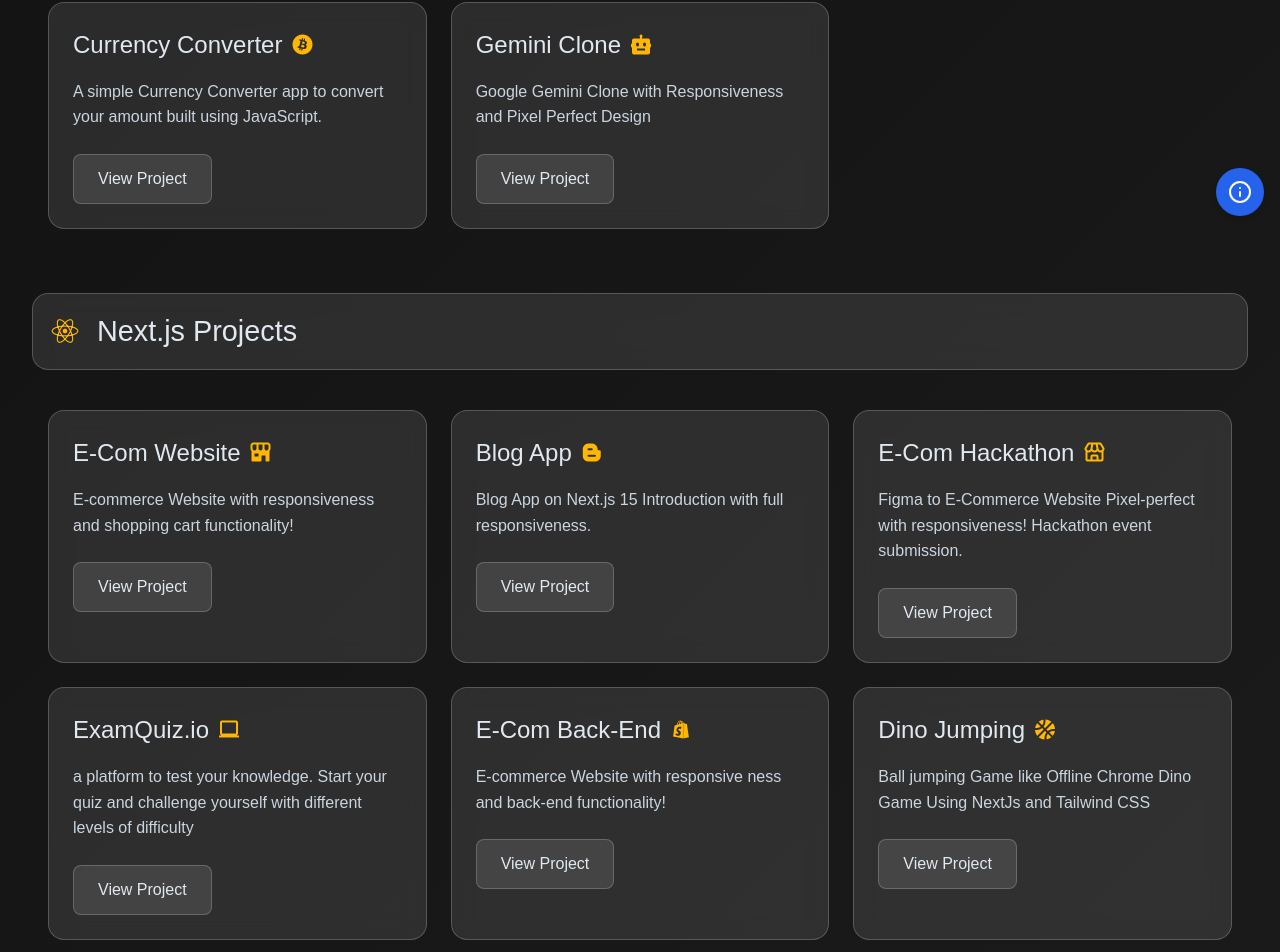
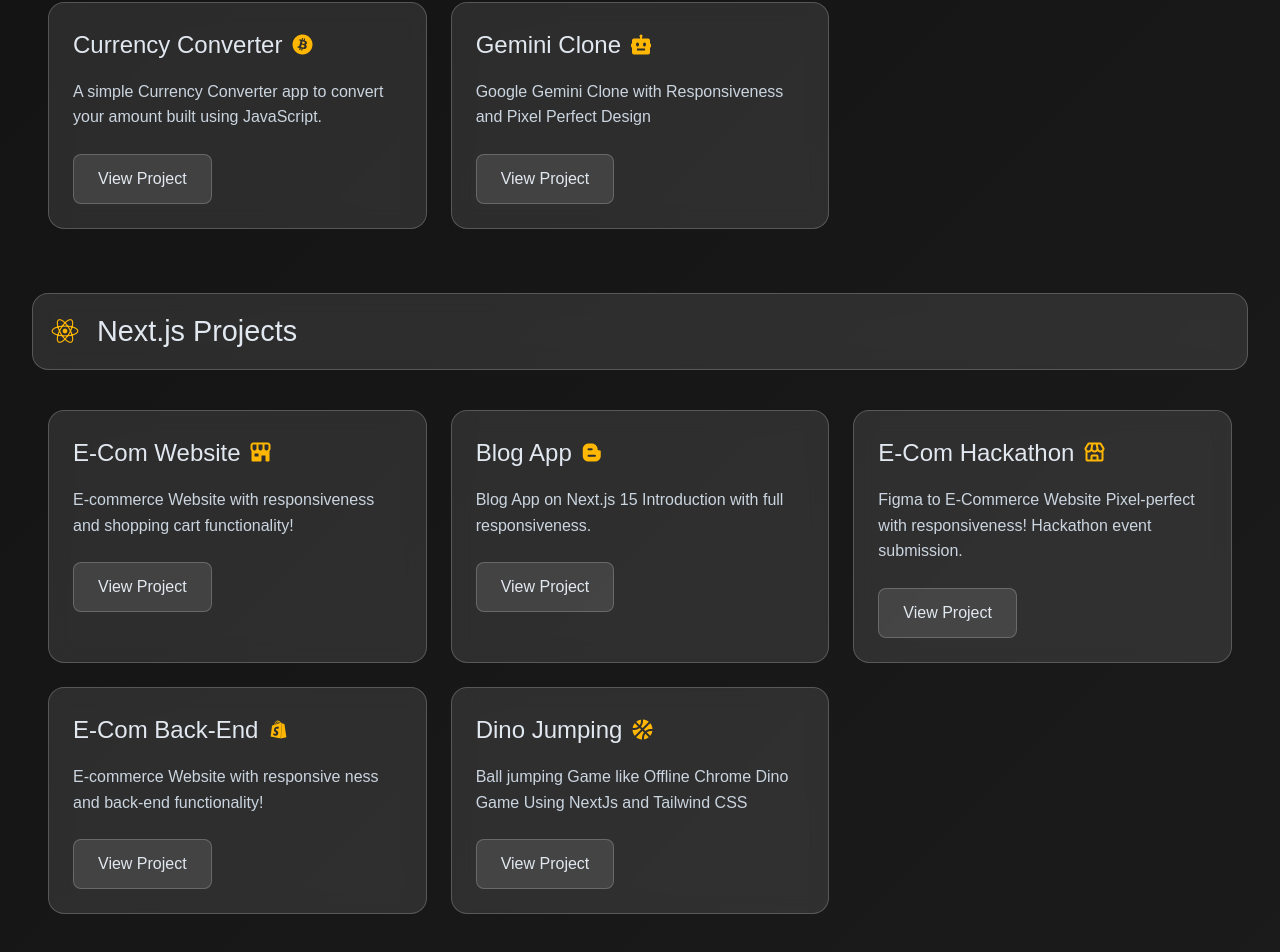
Before and after one commit to MuhammadSamad30/Portfolio-Next.js, a Next.js app: page /projects in a window 1280 px wide. Shown: the part 568-1520 px from the top of the page. Built offline with nearby package versions, Linux system fonts and the light colour scheme.

Commit message:
Portfolio-Next.js

```diff
--- a/app/layout.tsx
+++ b/app/layout.tsx
@@ -3,7 +3,6 @@ import localFont from "next/font/local";
 import "./globals.css";
 import Nav from "@/components/Nav";
 import Footer from "@/components/Footer";
-import ChatbotPopover from "@/components/ChatbotPopover";
 
 const geistSans = localFont({
   src: "./fonts/GeistVF.woff",
@@ -33,7 +32,6 @@ export default function RootLayout({
       >
         <Nav/>
         {children}
-        <ChatbotPopover/>
         <Footer/>
       </body>
     </html>
--- a/components/AllProjects.tsx
+++ b/components/AllProjects.tsx
@@ -15,11 +15,9 @@ const Project1 = () => {
 
   const nextJsProjects = projectsData.filter((project) =>
     [
-      "MindMate AI Chatbot",
       "E-Com Website",
       "Blog App",
       "E-Com Hackathon",
-      "ExamQuiz.io",
       "E-Com Back-End",
       "Dino Jumping",
     ].includes(project.title)
--- a/components/ChatbotPopover.module.css
+++ /dev/null
@@ -1,60 +0,0 @@
-.floating {
-    position: fixed;
-    bottom: 16px;
-    right: 16px;
-    z-index: 50;
-  }
-
-  .floatingButton {
-    background-color: #2563eb;
-    color: white;
-    padding: 12px;
-    border-radius: 50%;
-    border: none;
-    box-shadow: 0 4px 6px rgba(0, 0, 0, 0.1);
-    cursor: pointer;
-    transition: background-color 0.2s ease;
-  }
-
-  .floatingButton:hover {
-    background-color: #1d4ed8;
-  }
-
-  .popover {
-    margin-top: 8px;
-    background-color: #ffffff;
-    border-radius: 8px;
-    box-shadow: 0 10px 15px rgba(0, 0, 0, 0.1);
-    width: 90vw;
-    height: 70vh;
-    position: relative;
-  }
-
-  @media (min-width: 640px) {
-    .popover {
-      width: 384px;
-      height: 600px;
-    }
-  }
-
-  .closeButton {
-    position: absolute;
-    top: 8px;
-    right: 8px;
-    color: #6b7280;
-    background: none;
-    border: none;
-    cursor: pointer;
-    transition: color 0.2s ease;
-  }
-
-  .closeButton:hover {
-    color: #374151;
-  }
-
-  .iframeContainer {
-    width: 100%;
-    height: 100%;
-    border-radius: 8px;
-    overflow: hidden;
-  }
--- a/components/ChatbotPopover.tsx
+++ /dev/null
@@ -1,63 +0,0 @@
-"use client";
-import React, { useState } from "react";
-import styles from "./ChatbotPopover.module.css";
-
-const ChatbotPopover: React.FC = () => {
-  const [isOpen, setIsOpen] = useState(false);
-
-  return (
-    <div className={styles.floating}>
-      <button
-        onClick={() => setIsOpen(!isOpen)}
-        className={styles.floatingButton}
-      >
-        <svg
-          xmlns="http://www.w3.org/2000/svg"
-          width="24"
-          height="24"
-          fill="none"
-          stroke="currentColor"
-          strokeWidth="2"
-          strokeLinecap="round"
-          strokeLinejoin="round"
-        >
-          <circle cx="12" cy="12" r="10" />
-          <line x1="12" y1="16" x2="12" y2="12" />
-          <line x1="12" y1="8" x2="12" y2="8" />
-        </svg>
-      </button>
-
-      {isOpen && (
-        <div className={styles.popover}>
-          <button
-            onClick={() => setIsOpen(false)}
-            className={styles.closeButton}
-          >
-            <svg
-              xmlns="http://www.w3.org/2000/svg"
-              width="20"
-              height="20"
-              fill="none"
-              stroke="currentColor"
-              strokeWidth="2"
-              strokeLinecap="round"
-              strokeLinejoin="round"
-            >
-              <line x1="6" y1="6" x2="14" y2="14" />
-              <line x1="6" y1="14" x2="14" y2="6" />
-            </svg>
-          </button>
-          <div className={styles.iframeContainer}>
-            <iframe
-              src="https://mindmate-ai-chatbot.vercel.app/chat-page"
-              title="MindMate AI Chatbot"
-              style={{ width: "100%", height: "100%", border: "none" }}
-            ></iframe>
-          </div>
-        </div>
-      )}
-    </div>
-  );
-};
-
-export default ChatbotPopover;
--- a/data/projectsData.tsx
+++ b/data/projectsData.tsx
@@ -59,14 +59,6 @@ export const projectsData = [
   },
   {
     id: 8,
-    title: "ExamQuiz.io",
-    description:
-      "a platform to test your knowledge. Start your quiz and challenge yourself with different levels of difficulty",
-    icon: "bx bx-laptop",
-    link: "https://exam-quiz-io-muhammad-samad.vercel.app/",
-  },
-  {
-    id: 9,
     title: "E-Com Back-End",
     description:
       "E-commerce Website with responsive ness and back-end functionality!",
@@ -74,7 +66,7 @@ export const projectsData = [
     link: "https://e-commerce-back-end-hackathon-by-samad.vercel.app/",
   },
   {
-    id: 10,
+    id: 9,
     title: "Dino Jumping",
     description:
       "Ball jumping Game like Offline Chrome Dino Game Using NextJs and Tailwind CSS",
@@ -82,7 +74,7 @@ export const projectsData = [
     link: "https://dino-clone-game-by-samad.vercel.app/",
   },
   {
-    id: 11,
+    id: 10,
     title: "Gemini Clone",
     description:
       "Google Gemini Clone with Responsiveness and Pixel Perfect Design",
@@ -90,14 +82,7 @@ export const projectsData = [
     link: "https://google-gemini-clone-by-samad.vercel.app/",
   },
   {
-    id: 12,
-    title: "MindMate AI Chatbot",
-    description: "A Next.js project with AI chatbot functionality.",
-    icon: "bx bxs-bot",
-    link: "https://mindmate-ai-chatbot.vercel.app/",
-  },
-  {
-    id: 13,
+    id: 11,
     title: "File converter Excel to CSV",
     description:
       "File converter Excel to CSV with responsive ness and back-end functionality! Using Streamlit",
@@ -105,7 +90,7 @@ export const projectsData = [
     icon: "bx bxs-file",
   },
   {
-    id: 14,
+    id: 12,
     title: "Unit Converter",
     description:
       "Ultimate Unit Converter: A powerful and intuitive unit conversion tool built with Python and Streamlit.",
@@ -113,7 +98,7 @@ export const projectsData = [
     icon: "bx bx-unite",
   },
   {
-    id: 15,
+    id: 13,
     title: "Password Strength",
     description:
       "Password Strength Checker — check, improve, and generate strong passwords easily!",
@@ -121,7 +106,7 @@ export const projectsData = [
     icon: "bx bxs-lock-alt",
   },
   {
-    id: 16,
+    id: 14,
     title: "Library Management",
     description:
       "This project allows you to easily manage your personal book collection",
@@ -129,7 +114,7 @@ export const projectsData = [
     icon: "bx bxs-book",
   },
   {
-    id: 17,
+    id: 15,
     title: "BMI Calculator",
     description:
       "Calculate your Body Mass Index (BMI) with this simple and effective tool.",
@@ -137,7 +122,7 @@ export const projectsData = [
     icon: "bx bxs-heart",
   },
   {
-    id: 18,
+    id: 16,
     title: "Translator Agent",
     description:
       "A powerful translator agent that can translate text between multiple languages.",
@@ -145,7 +130,7 @@ export const projectsData = [
     icon: <MdTranslate />,
   },
   {
-    id: 19,
+    id: 17,
     title: "Multi Mode ChatBot",
     description:
       "A versatile chatbot that can handle multiple conversation modes.",
@@ -153,7 +138,7 @@ export const projectsData = [
     icon: "bx bxs-chat",
   },
   {
-    id: 20,
+    id: 18,
     title: "Universal Downloader",
     description: "Download videos from various platforms with ease.",
     link: "https://video-downloader-by-samad.streamlit.app/",
```
